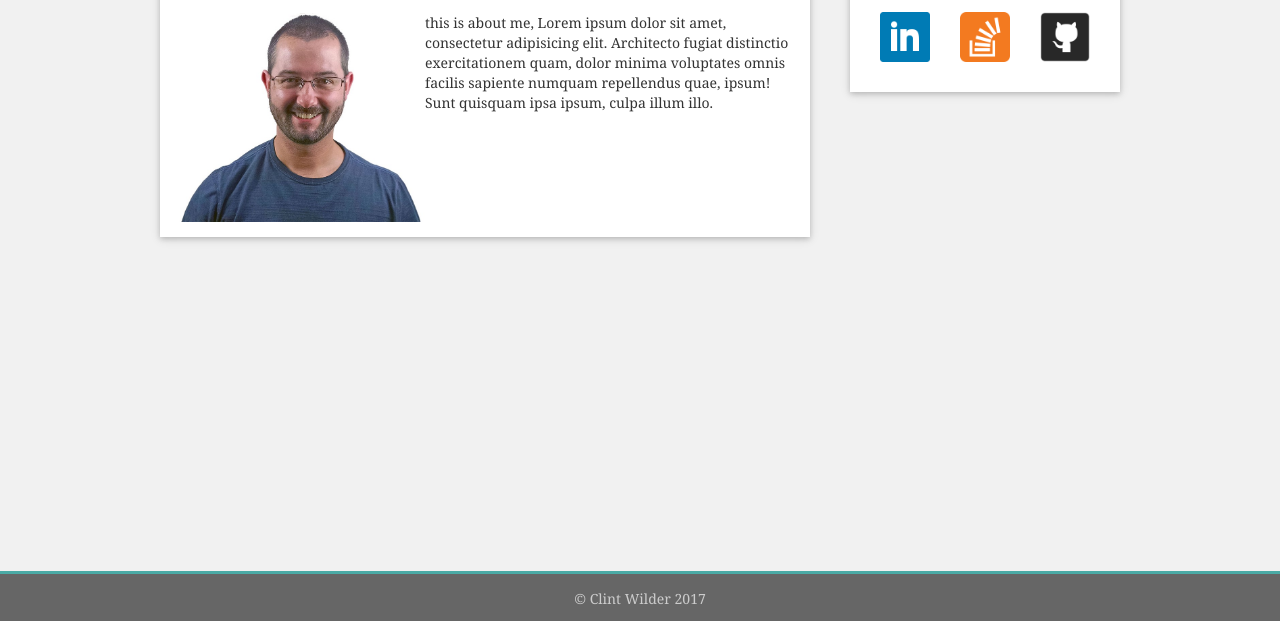
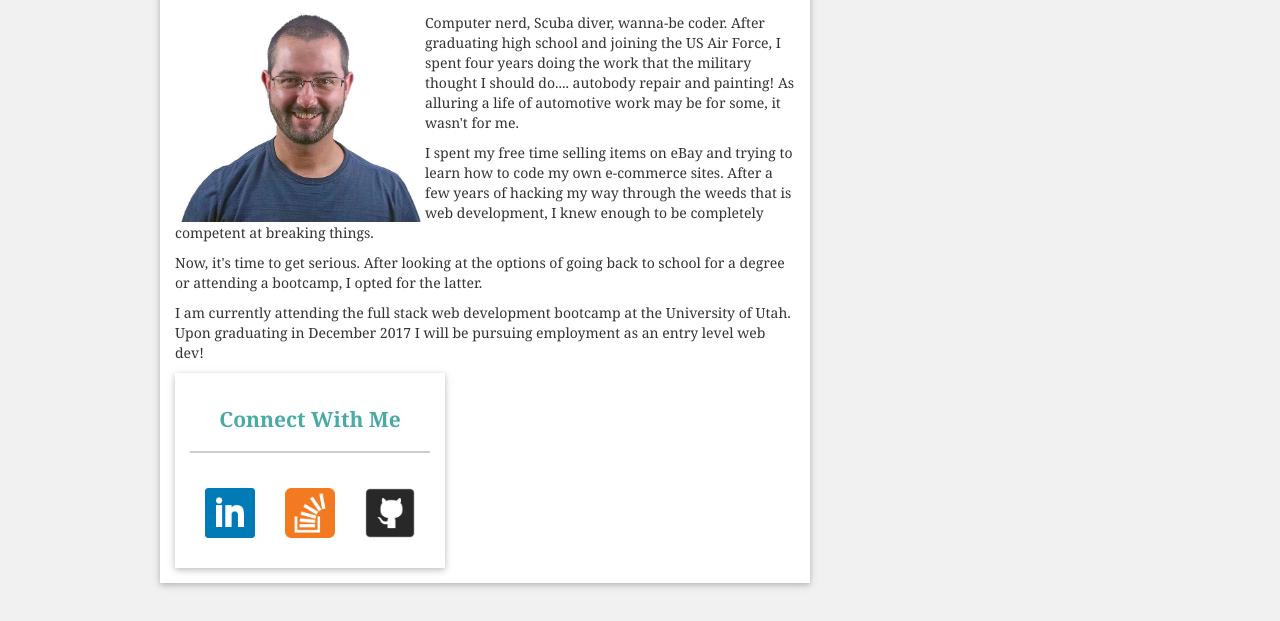
Before and after one commit to clintWilder/Basic-Portfolio, a plain HTML site: page index.html in a window 1280 px wide. Shown: the part 179-800 px from the top of the page. Drawn offline with nearby package versions, Linux system fonts and the light colour scheme.

Commit message:
update index

```diff
--- a/index.html
+++ b/index.html
@@ -47,8 +47,11 @@
 					<h1>About me</h1>
 					<hr>
 					<img class="profilePic" src="assets/images/profilePic.jpg">
-						this is about me, Lorem ipsum dolor sit amet, consectetur adipisicing elit. Architecto fugiat distinctio exercitationem quam, dolor minima voluptates omnis facilis sapiente numquam repellendus quae, ipsum! Sunt quisquam ipsa ipsum, culpa illum illo.
-				</div>
+						<p> Computer nerd, Scuba diver, wanna-be coder.  After graduating high school and joining the US Air Force, I spent four years doing the work that the military thought I should do.... autobody repair and painting!  As alluring a life of automotive work may be for some, it wasn't for me. </p>
+						<p>I spent my free time selling items on eBay and trying to learn how to code my own e-commerce sites.  After a few years of hacking my way through the weeds that is web development, I knew enough to be completely competent at breaking things.</p>
+						<p>
+						Now, it's time to get serious.  After looking at the options of going back to school for a degree or attending a bootcamp, I opted for the latter.</p>
+						<p>I am currently attending the full stack web development bootcamp at the University of Utah. Upon graduating in December 2017 I will be pursuing employment as an entry level web dev!</p>
 
 				<div class="contentSide">
 					<h2>Connect With Me</h2>
```
